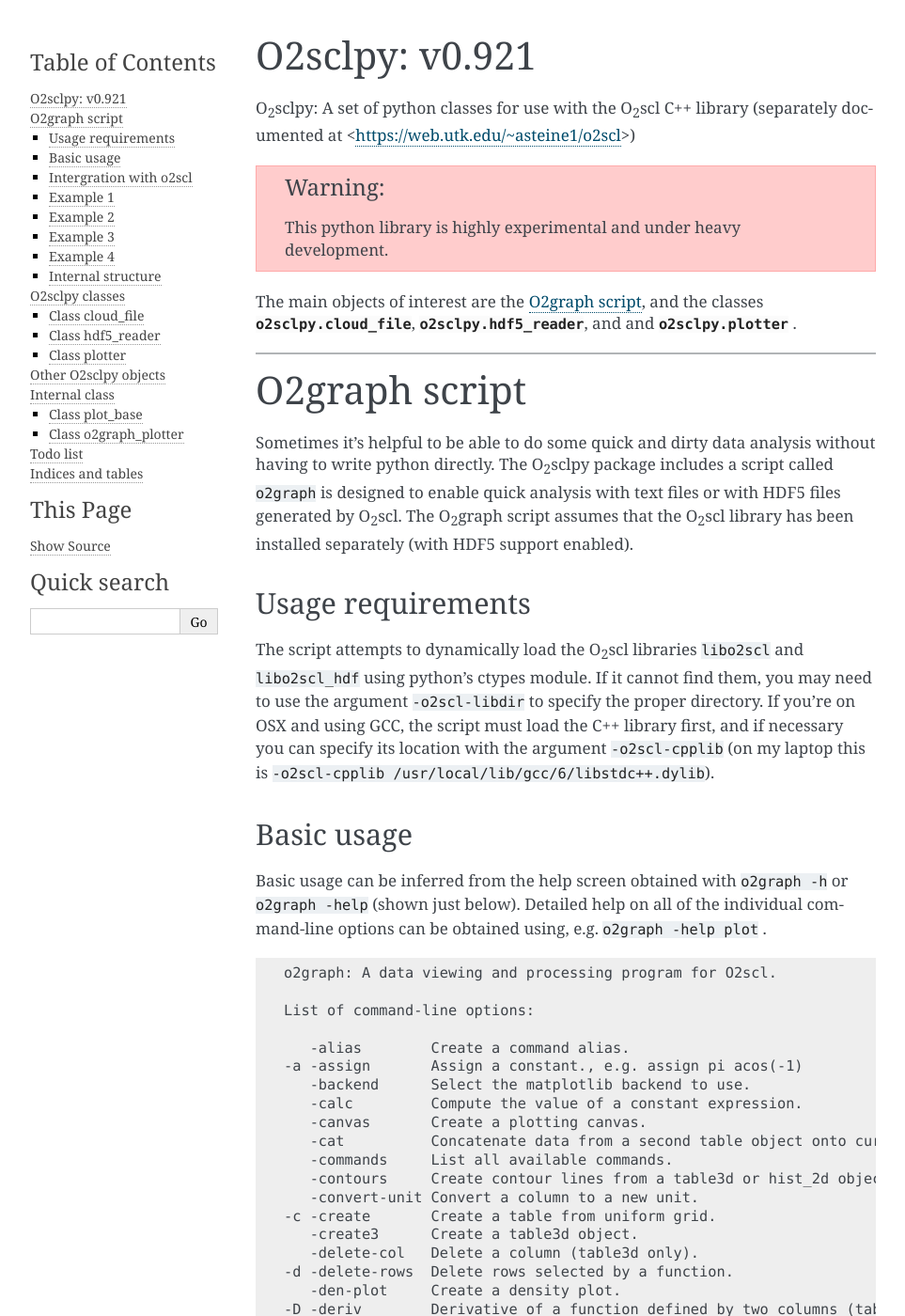
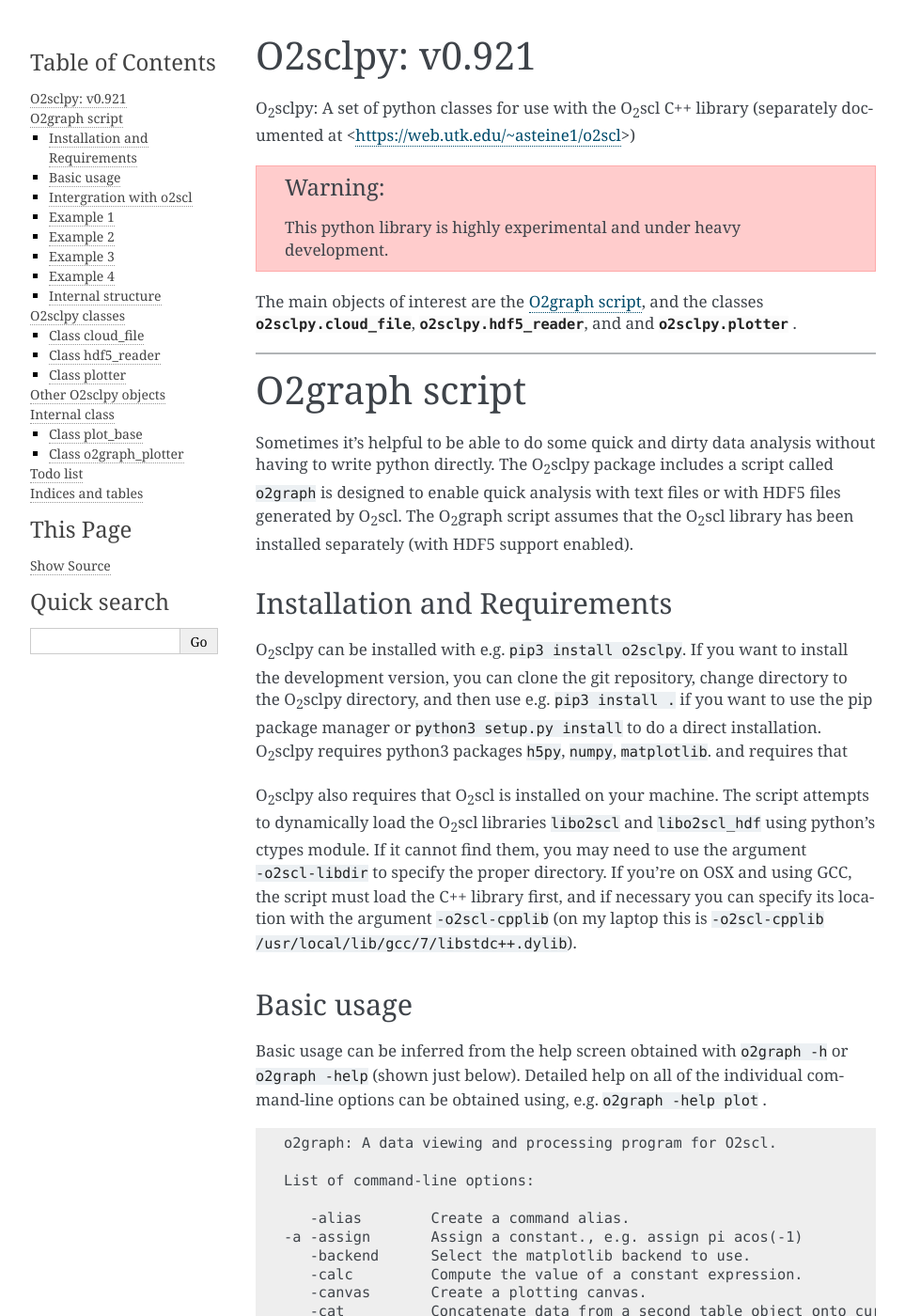
Before and after one commit to awsteiner/o2sclpy, a Sphinx documentation site: the page built from doc/index.rst, in a window 1280 px wide and 1400 px high. Shown: the whole window at 94% size, without its empty margins (148-1111 px from the left). Built offline with Sphinx 7.4.7, drawn with Linux system fonts in a browser that asks for light colours.

Commit message:
Updated docs.

```diff
--- a/doc/index.rst
+++ b/doc/index.rst
@@ -30,16 +30,27 @@ O\ :sub:`2`\ scl. The O\ :sub:`2`\ graph script assumes that the O\
 :sub:`2`\ scl library has been installed separately (with HDF5 support
 enabled).
 
-Usage requirements
-------------------
+Installation and Requirements
+-----------------------------
 
-The script attempts to dynamically load the O\ :sub:`2`\ scl libraries
-``libo2scl`` and ``libo2scl_hdf`` using python's ctypes module. If it
-cannot find them, you may need to use the argument ``-o2scl-libdir``
-to specify the proper directory. If you're on OSX and using GCC, the
-script must load the C++ library first, and if necessary you can
-specify its location with the argument ``-o2scl-cpplib`` (on my laptop
-this is ``-o2scl-cpplib /usr/local/lib/gcc/6/libstdc++.dylib``).
+O\ :sub:`2`\ sclpy can be installed with e.g. ``pip3 install
+o2sclpy``. If you want to install the development version, you can
+clone the git repository, change directory to the O\ :sub:`2`\ sclpy
+directory, and then use e.g. ``pip3 install .`` if you want
+to use the pip package manager or ``python3 setup.py install``
+to do a direct installation. O\ :sub:`2`\ sclpy requires
+python3 packages ``h5py``, ``numpy``, ``matplotlib``. and requires
+that
+
+O\ :sub:`2`\ sclpy also requires that O\ :sub:`2`\ scl is installed on
+your machine. The script attempts to dynamically load the O\ :sub:`2`\
+scl libraries ``libo2scl`` and ``libo2scl_hdf`` using python's ctypes
+module. If it cannot find them, you may need to use the argument
+``-o2scl-libdir`` to specify the proper directory. If you're on OSX
+and using GCC, the script must load the C++ library first, and if
+necessary you can specify its location with the argument
+``-o2scl-cpplib`` (on my laptop this is ``-o2scl-cpplib
+/usr/local/lib/gcc/7/libstdc++.dylib``).
 
 Basic usage
 -----------
```
Also changed, not shown: 1 other file.
